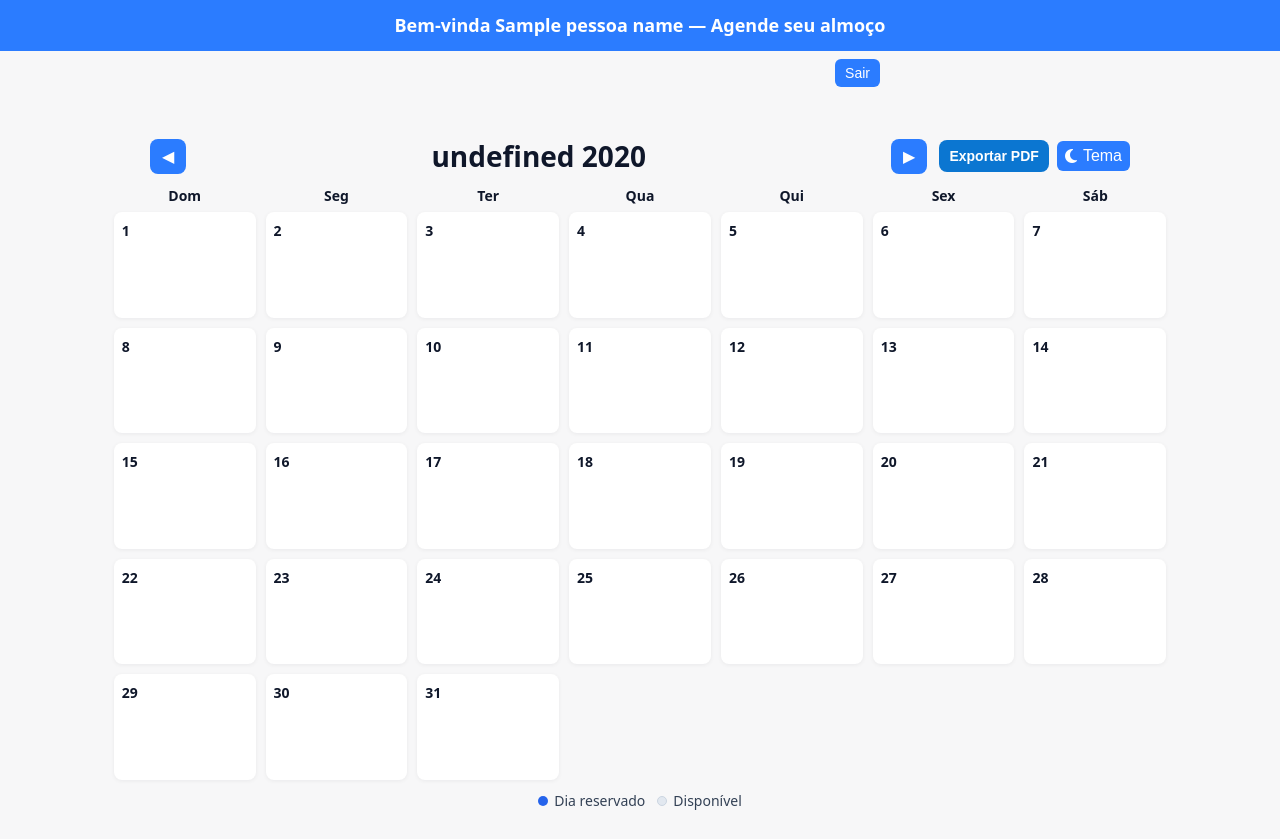
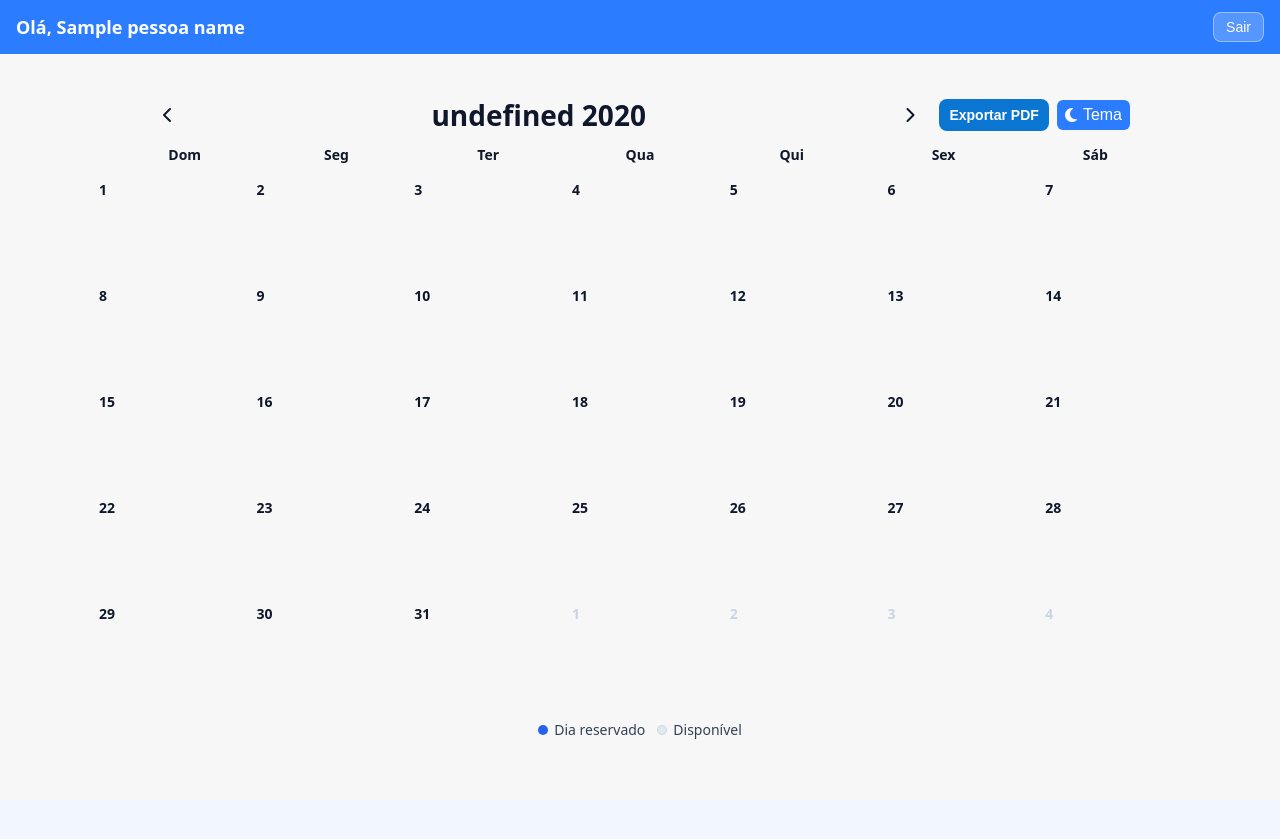
Before and after one commit to fenando-ff/almoco_missionario, a Django app: template app_almoco/templates/app_almoco/index.html in a window 1280 px wide. After the commit the page ends 739 px from the top, so only its background shows below. Run offline with Django 5.2, Linux system fonts and the light colour scheme; the template is opened without the code that fills it: most values are stand-ins (such as "Sample title", 1, 10 or a date in 2020); some libraries are stand-ins or nearby versions.

Commit message:
feat: improve calendar UI with enhanced day block interactions and animations

```diff
--- a/app_almoco/templates/app_almoco/index.html
+++ b/app_almoco/templates/app_almoco/index.html
@@ -12,20 +12,18 @@
 <script src="//tag.goadopt.io/injector.js?website_code=3156c246-0920-4576-8d73-73d2e595e591" class="adopt-injector"></script>
 </head>
 <body>
-  <div class="welcome-banner">Bem-vinda {{ pessoa_name }} — Agende seu almoço</div>
-  <div class="user-banner">
-    <div class="header-actions">
-      <button id="logout-btn" class="logout-btn" onclick="location.href='{% url 'app_almoco:logout' %}'">Sair</button>
-    </div>
+  <div class="welcome-banner">
+    <span class="welcome-text">Olá, {{ pessoa_name }}</span>
+    <button id="logout-btn" class="logout-btn" onclick="location.href='{% url 'app_almoco:logout' %}'">Sair</button>
   </div>
   <div class="page-main">
     <main class="container">
 
       <header class="month-header">
         <div class="month-nav">
-          <button id="prev-month" class="nav-btn">◀</button>
+          <button id="prev-month" class="nav-btn" aria-label="Mês anterior"><i class="fas fa-chevron-left"></i></button>
           <h1 id="month-title">{{ month_name }} {{ year }}</h1>
-          <button id="next-month" class="nav-btn">▶</button>
+          <button id="next-month" class="nav-btn" aria-label="Próximo mês"><i class="fas fa-chevron-right"></i></button>
           <button id="menu-toggle" class="nav-btn menu-toggle" aria-label="Abrir menu" aria-expanded="false">
             <i class="fas fa-bars"></i>
           </button>
--- a/static/app_almoco/app.js
+++ b/static/app_almoco/app.js
@@ -81,22 +81,38 @@ function showToast(message, type = 'info') {
 function buildCalendar(){
   const cal = document.getElementById('calendar');
   cal.innerHTML = '';
-  // compute days in month and first weekday (Sunday=0)
   const daysInMonth = new Date(YEAR, MONTH, 0).getDate();
-  const firstWeekday = new Date(YEAR, MONTH-1, 1).getDay(); // 0=Sunday
-  const offset = firstWeekday; // Sunday-first calendar
-  const totalCells = offset + daysInMonth;
+  const firstWeekday = new Date(YEAR, MONTH-1, 1).getDay();
+  const offset = firstWeekday;
+  const prevMonthDays = new Date(YEAR, MONTH-1, 0).getDate();
+  const totalCells = Math.ceil((offset + daysInMonth) / 7) * 7;
+
   for(let i=0;i<totalCells;i++){
     const block = document.createElement('div');
+    let dayNum;
+    let isOutside = false;
+
     if(i < offset){
-      block.className = 'day-block empty';
-      cal.appendChild(block);
-      continue;
+      dayNum = prevMonthDays - offset + i + 1;
+      isOutside = true;
+    } else if(i >= offset + daysInMonth){
+      dayNum = i - offset - daysInMonth + 1;
+      isOutside = true;
+    } else {
+      dayNum = i - offset + 1;
     }
-    const dayNum = i - offset + 1;
-    block.className = 'day-block';
-    const dn = document.createElement('div'); dn.className='day-number'; dn.textContent = dayNum;
+
+    block.className = isOutside ? 'day-block outside' : 'day-block';
+    const dn = document.createElement('div');
+    dn.className = 'day-number';
+    dn.textContent = dayNum;
     block.appendChild(dn);
+
+    if(!isOutside){
+      const today = new Date();
+      if(today.getFullYear() === YEAR && today.getMonth()+1 === MONTH && today.getDate() === dayNum){
+        block.classList.add('selected');
+      }
 
       const yyyy = String(YEAR).padStart(4,'0');
       const mm = String(MONTH).padStart(2,'0');
@@ -104,27 +120,28 @@ function buildCalendar(){
       const iso = `${yyyy}-${mm}-${dd}`;
 
       if(RESERVATIONS && RESERVATIONS[iso]){
-      // show a reserved icon instead of full text inside the calendar cell
         const icon = document.createElement('div');
         icon.className = 'reserved-icon';
-      // tooltip with details for desktop; mobile can open modal to view details
         icon.title = `${RESERVATIONS[iso].nome} - ${RESERVATIONS[iso].telefone}`;
-      // accessible text for screen readers
         icon.setAttribute('aria-label', `Reservado por ${RESERVATIONS[iso].nome}`);
-      // use FontAwesome utensils icon
-      const i = document.createElement('i');
-      i.className = 'fa-solid fa-utensils';
-      i.setAttribute('aria-hidden', 'true');
-      icon.appendChild(i);
+        const ico = document.createElement('i');
+        ico.className = 'fa-solid fa-utensils';
+        ico.setAttribute('aria-hidden', 'true');
+        icon.appendChild(ico);
         block.appendChild(icon);
       }
 
       block.addEventListener('click', ()=>openModal(iso, block));
+    }
+
     cal.appendChild(block);
   }
 }
 
 function openModal(iso, block){
+  document.querySelectorAll('.day-block.selected').forEach((el)=>el.classList.remove('selected'));
+  block.classList.add('selected');
+
   const modal = document.getElementById('modal');
   if(!modal._lastFocusedElement){
     modal._lastFocusedElement = document.activeElement;
@@ -162,7 +179,13 @@ function openModal(iso, block){
   });
 }
 
-function refreshCalendar(){
+function refreshCalendar(direction){
+  const cal = document.getElementById('calendar');
+  if(cal && direction){
+    cal.classList.remove('slide-left', 'slide-right');
+    void cal.offsetWidth;
+    cal.classList.add(direction === 'next' ? 'slide-left' : 'slide-right');
+  }
   // update month title
   const title = document.getElementById('month-title');
   if (title) title.textContent = `${MONTHS_PT[MONTH-1]} ${YEAR}`;
@@ -179,6 +202,11 @@ function refreshCalendar(){
       RESERVATIONS = {};
     }
     buildCalendar();
+    if(cal && direction){
+      cal.classList.remove('slide-left', 'slide-right');
+      cal.classList.add('calendar-enter');
+      setTimeout(()=>cal.classList.remove('calendar-enter'), 300);
+    }
   })();
 }
 
@@ -256,13 +284,40 @@ document.addEventListener('DOMContentLoaded', ()=>{
     document.getElementById('prev-month').addEventListener('click', ()=>{
       MONTH -= 1;
       if(MONTH < 1){ YEAR -= 1; MONTH = 12; }
-    refreshCalendar();
+      refreshCalendar('prev');
     });
     document.getElementById('next-month').addEventListener('click', ()=>{
       MONTH += 1;
       if(MONTH > 12){ YEAR += 1; MONTH = 1; }
-    refreshCalendar();
+      refreshCalendar('next');
     });
+    // swipe navigation for mobile
+    const calendar = document.getElementById('calendar');
+    let touchStartX = 0;
+    let touchEndX = 0;
+    if(calendar){
+      calendar.addEventListener('touchstart', (e)=>{
+        touchStartX = e.changedTouches[0].screenX;
+      }, {passive: true});
+      calendar.addEventListener('touchend', (e)=>{
+        touchEndX = e.changedTouches[0].screenX;
+        handleSwipe();
+      }, {passive: true});
+    }
+    function handleSwipe(){
+      const diff = touchStartX - touchEndX;
+      const threshold = 50;
+      if(Math.abs(diff) < threshold) return;
+      if(diff > 0){
+        MONTH += 1;
+        if(MONTH > 12){ YEAR += 1; MONTH = 1; }
+        refreshCalendar('next');
+      } else {
+        MONTH -= 1;
+        if(MONTH < 1){ YEAR -= 1; MONTH = 12; }
+        refreshCalendar('prev');
+      }
+    }
   // set initial month title
   const title = document.getElementById('month-title');
   if(title){ title.textContent = `${MONTHS_PT[MONTH-1]} ${YEAR}`; }
@@ -469,7 +524,7 @@ function buildPdfWrapper(){
 
     const blocks = calClone.querySelectorAll('.day-block');
     blocks.forEach((block)=>{
-      if(block.classList.contains('empty')) return;
+      if(block.classList.contains('empty') || block.classList.contains('outside')) return;
       const existingIcon = block.querySelector('.reserved-icon');
       if(existingIcon) existingIcon.remove();
 
--- a/static/app_almoco/style.css
+++ b/static/app_almoco/style.css
@@ -75,58 +75,53 @@ body {
 
 .welcome-banner {
   width: 100%;
-  text-align: center;
-  padding: 12px 8px;
+  display: flex;
+  align-items: center;
+  justify-content: space-between;
+  padding: 12px 16px;
   background: var(--accent);
   color: #ffffff;
   font-weight: 600;
   font-size: var(--font-lg);
+  gap: 12px;
+}
+
+.welcome-text {
+  white-space: nowrap;
+  overflow: hidden;
+  text-overflow: ellipsis;
 }
 
 .user-banner {
-  width: 100%;
-  display: flex;
-  justify-content: flex-end;
-  padding: 8px 12px;
-  background: transparent;
+  display: none;
 }
 
 .user-banner .header-actions {
-  display: flex;
-  align-items: center;
-  gap: 8px;
-  max-width: 480px;
-  margin: 0 auto;
-  width: 100%;
-  justify-content: flex-end;
+  display: none;
 }
 
 .header-actions {
-  display: flex;
-  align-items: center;
-  gap: 8px;
+  display: none;
 }
 
 .user-name {
-  color: #0f172a;
-  font-weight: 600;
-  margin-right: 8px;
-  font-size: var(--font-base);
+  display: none;
 }
 
 .logout-btn {
-  background: var(--accent);
+  background: rgba(255, 255, 255, 0.2);
   color: #ffffff;
-  border: none;
-  padding: 6px 10px;
-  border-radius: 6px;
+  border: 1px solid rgba(255, 255, 255, 0.4);
+  padding: 6px 12px;
+  border-radius: 8px;
   cursor: pointer;
   font-size: var(--font-sm);
   font-weight: 500;
+  white-space: nowrap;
 }
 
 .logout-btn:hover {
-  background: var(--accent-hover);
+  background: rgba(255, 255, 255, 0.3);
 }
 
 .month-header {
@@ -206,18 +201,25 @@ body {
 }
 
 .nav-btn {
-  background: var(--accent);
-  border: none;
-  color: #ffffff;
+  background: transparent;
+  border: 1px solid transparent;
+  color: var(--text);
   font-size: var(--font-base);
   padding: 6px 8px;
-  border-radius: 6px;
+  border-radius: 8px;
   cursor: pointer;
   font-weight: 500;
+  display: inline-flex;
+  align-items: center;
+  justify-content: center;
+  min-width: 36px;
+  transition: background 0.2s, border-color 0.2s, color 0.2s;
 }
 
 .nav-btn:hover {
-  background: var(--accent-hover);
+  background: rgba(37, 99, 235, 0.08);
+  border-color: rgba(37, 99, 235, 0.25);
+  color: var(--accent);
 }
 
 .menu-toggle {
@@ -374,12 +376,35 @@ body {
   width: 96%;
   margin: 0 auto;
   min-height: 472px;
+  position: relative;
+  overflow: hidden;
 }
 
-@media (min-width: 520px) {
-  .calendar {
-    min-height: 568px;
-  }
+.calendar.slide-left {
+  animation: slideLeft 0.25s ease;
+}
+
+.calendar.slide-right {
+  animation: slideRight 0.25s ease;
+}
+
+@keyframes slideLeft {
+  from { transform: translateX(0); opacity: 1; }
+  to { transform: translateX(-30px); opacity: 0; }
+}
+
+@keyframes slideRight {
+  from { transform: translateX(0); opacity: 1; }
+  to { transform: translateX(30px); opacity: 0; }
+}
+
+.calendar-enter {
+  animation: calendarEnter 0.3s ease;
+}
+
+@keyframes calendarEnter {
+  from { opacity: 0; transform: translateY(6px); }
+  to { opacity: 1; transform: translateY(0); }
 }
 
 @media (max-width: 519px) {
@@ -389,31 +414,41 @@ body {
   }
 }
 
-@media (min-width: 1024px) {
-  .calendar {
-    width: 92%;
-    gap: 10px;
-  }
-}
-
 .day-block {
-  background: var(--card);
   min-height: 72px;
   border-radius: 8px;
   padding: 8px;
   position: relative;
-  box-shadow: 0 1px 4px var(--shadow);
   cursor: pointer;
   display: flex;
   flex-direction: column;
   align-items: flex-start;
   justify-content: flex-start;
+  transition: background 0.2s, box-shadow 0.2s;
 }
 
-.day-block.empty {
+.day-block:hover {
+  background: rgba(37, 99, 235, 0.06);
+  box-shadow: inset 0 0 0 1px rgba(37, 99, 235, 0.18);
+}
+
+.day-block.selected {
+  background: rgba(37, 99, 235, 0.1);
+  box-shadow: inset 0 0 0 2px var(--accent);
+}
+
+.day-block.outside {
+  color: #a0aec0;
+  pointer-events: none;
+}
+
+.day-block.outside .day-number {
+  color: #cbd5e1;
+}
+
+.day-block.outside:hover {
   background: transparent;
   box-shadow: none;
-  cursor: default;
 }
 
 .day-number {
@@ -650,7 +674,7 @@ button:focus,
   flex-wrap: wrap;
   gap: 12px;
   justify-content: center;
-  margin-top: 10px;
+  margin-top: 24px;
   font-size: var(--font-sm);
   color: #334155;
 }
```
Also changed, not shown: other parts of static/app_almoco/style.css (+45 -23 lines). Lines whose indentation alone changed are shown as unchanged.
